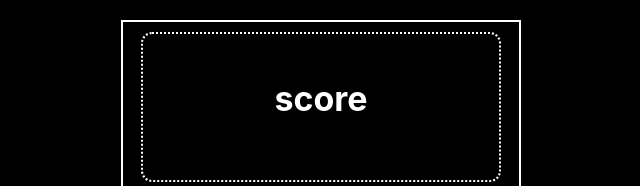
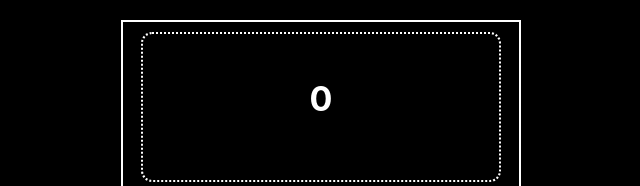
Before and after one commit to viktoriabakun/My-counter, a React (Create React App) app: page / in a window 1280 px wide. Shown: the top 186 px of the page, without its empty margins (319-959 px from the left). Built offline with nearby package versions, Linux system fonts and the light colour scheme.

Commit message:
counter 1: add inc & reset functions

```diff
--- a/src/App.tsx
+++ b/src/App.tsx
@@ -1,11 +1,23 @@
-import React from 'react';
+import React, {useState} from 'react';
 import './App.css';
 import Count from "./Count";
 
 function App() {
+
+    let [score, setScore] = useState(0)
+
+    const incCounter = () => {
+        setScore(score + 1)
+    }
+
+    const resetCounter = () =>{
+        setScore(0)
+
+    }
+
     return (
         <div className="App">
-            <Count/>
+            <Count score={score} inc={incCounter} reset={resetCounter}/>
         </div>
     );
 }
--- a/src/Button.tsx
+++ b/src/Button.tsx
@@ -8,7 +8,7 @@ export type ButtonProps = {
 }
 
 function Button(props: ButtonProps) {
-    return <button className='button'>
+    return <button className='button' onClick={props.onClick}>
         {props.title}
     </button>
 }
--- a/src/Count.tsx
+++ b/src/Count.tsx
@@ -2,13 +2,19 @@ import React from 'react';
 import CounterScoreWindow from "./CounterScoreWindow";
 import Button from "./Button";
 
-const Count = () => {
+export type CountProps = {
+    score: number
+    inc: () => void
+    reset: () => void
+}
+
+const Count = (props: CountProps) => {
     return (
         <div className='counter'>
-            <CounterScoreWindow/>
+            <CounterScoreWindow score={props.score}/>
             <div className='button-container'>
-                <Button title={'inc'} onClick={() => alert('btn inc')} disabled={false}/>
-                <Button title={'reset'} onClick={() => alert('btn reset')} disabled={false}/>
+                <Button title={'inc'} onClick={props.inc} disabled={false}/>
+                <Button title={'reset'} onClick={props.reset} disabled={false}/>
 
             </div>
 
--- a/src/CounterScoreWindow.tsx
+++ b/src/CounterScoreWindow.tsx
@@ -1,10 +1,15 @@
 import React from 'react';
 import './App.css';
 
-function CounterScoreWindow() {
+
+export type CounterScoreWindowProps = {
+    score: number
+}
+
+function CounterScoreWindow(props: CounterScoreWindowProps) {
     return (
         <div className="counterScoreWindow">
-            <p>score</p>
+            <p>{props.score}</p>
         </div>
     );
 }
```
